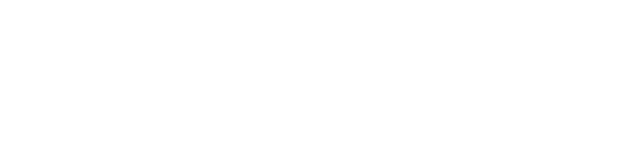
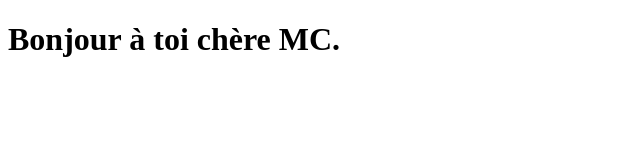
Before and after one commit to MarieCamillePetit/InitiationGitAvcClement, a plain HTML site: page index.html in a window 1280 px wide. Shown: the whole page, without its empty margins (0-640 px from the left). Drawn offline with Linux system fonts and the light colour scheme.

Commit message:
Ajout d'une balise h1 dans l'index

```diff
--- a/index.html
+++ b/index.html
@@ -7,6 +7,7 @@
     <title>Coucou</title>
 </head>
 <body>
+    <h1>Bonjour à toi chère MC.</h1>
 
 </body>
 </html>
```
